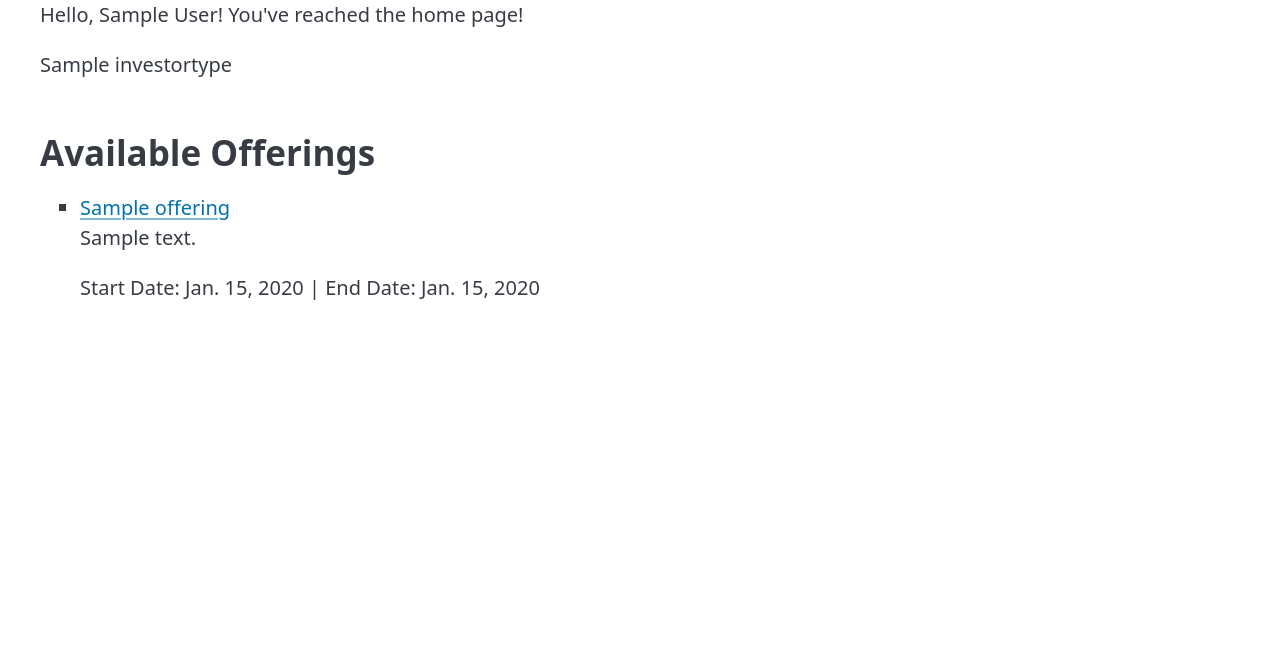
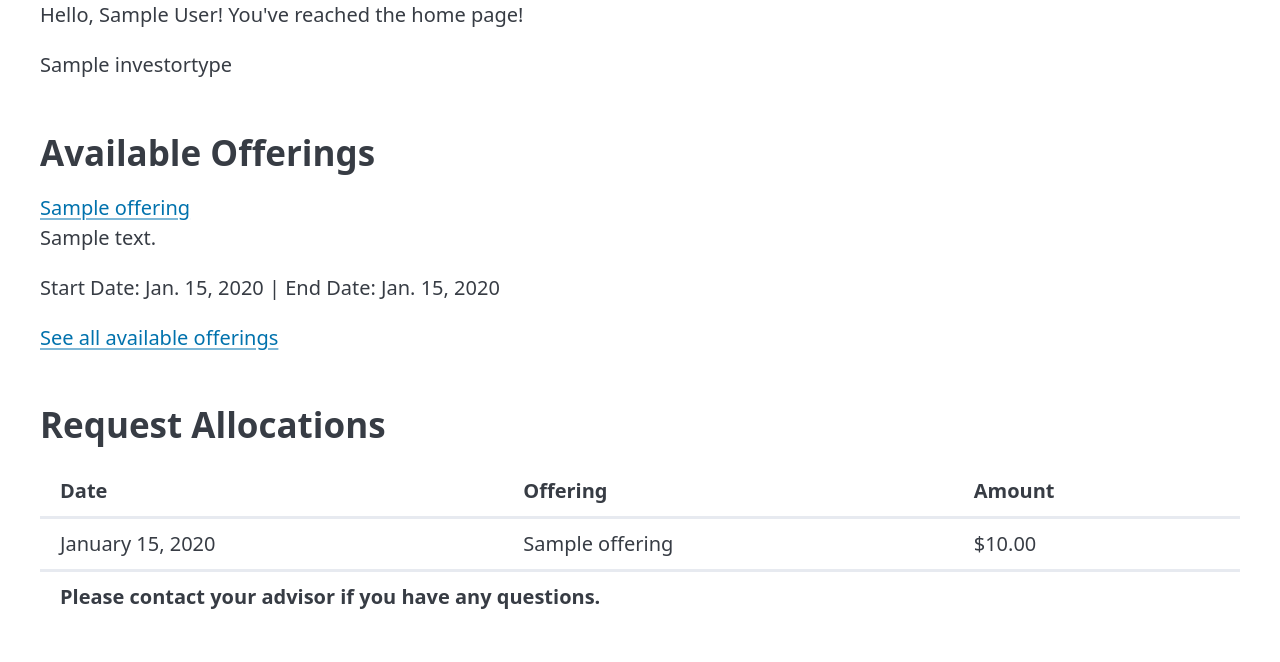
Before and after one commit to Edinunzio/ten_east, a Django app: page /home/ in a window 1280 px wide. Shown: the part 241-903 px from the top of the page. Before the commit the page ends 541 px from the top, so only its background shows below. Run offline with Django 5.2, Linux system fonts and the light colour scheme; a user stored in the database is signed in; tables that the repository leaves empty hold one stand-in row (values such as "Sample post").

Commit message:
display req allocations on home page.

```diff
--- a/portal/models.py
+++ b/portal/models.py
@@ -57,4 +57,4 @@ class RequestAllocation(models.Model):
     request_date = models.DateTimeField(auto_now_add=True)
 
     def __str__(self):
-        return f"{self.user.username} - {self.offering.title} - ${self.amount}"
+        return f"{self.user.username} - {self.offering.title} - ${self.amount} - {self.request_date}"
--- a/portal/templates/home.html
+++ b/portal/templates/home.html
@@ -5,5 +5,33 @@
 <p>{{it}}</p>
 {% endfor %}
 <h2>Available Offerings</h2>
-{% include 'offerings/card.html' %}
+{% include 'offerings/items.html' %}
+
+{% if req_allocations %}
+<h2>Request Allocations</h2>
+    <table>
+        <thead>
+            <tr>
+                <th>Date</th>
+                <th>Offering</th>
+                <th>Amount</th>
+            </tr>
+        </thead>
+        <tbody>
+            {% for r in req_allocations %}
+            <tr>
+                <td>{{r.request_date|date:"F j, Y"}}</td>
+                <td>{{r.offering}}</td>
+                <td>${{r.amount}}</td>
+            </tr>
+            {% endfor %}
+        </tbody>
+        <tfoot>
+            <tr>
+                <td colspan="3">Please contact your advisor if you have any questions.</td>
+            </tr>
+        </tfoot>
+    </table>
+{% endif %}
+
 {% endblock %}
--- /dev/null
+++ b/portal/templates/offerings/items.html
@@ -0,0 +1,8 @@
+{% for offering in offerings|slice:3 %}
+<section>
+    <a href="{% url 'offerings_detail' slug=offering.slug %}">{{ offering.title }}</a>
+    <p>{{ offering.summary |truncatewords:40 }}</p>
+    <p>Start Date: {{ offering.start_date }} | End Date: {{ offering.end_date }}</p>
+</section>
+{% endfor %}
+<section><a href="{% url 'offerings_list' %}">See all available offerings</a></section>
--- a/portal/templates/offerings/offerings_list.html
+++ b/portal/templates/offerings/offerings_list.html
@@ -2,5 +2,8 @@
 
 {% block content %}
 <h2>Available Offerings</h2>
-{% include 'offerings/card.html' %}
+{% include 'offerings/items.html' %}
+<hr>
+<h3>Past Offerings</h3>
+{% include 'offerings/past_items.html' %}
 {% endblock %}
--- a/portal/templates/offerings/card.html
+++ b/portal/templates/offerings/past_items.html
@@ -1,9 +1,7 @@
-<ul>
-{% for offering in offerings %}
-    <li>
-    <a href="{% url 'offerings_detail' slug=offering.slug %}">{{ offering.title }}</a>
+{% for offering in past_offerings %}
+<section>
+    <strong>{{ offering.title }}</strong>
     <p>{{ offering.summary |truncatewords:40 }}</p>
     <p>Start Date: {{ offering.start_date }} | End Date: {{ offering.end_date }}</p>
-    </li>
+</section>
 {% endfor %}
-</ul>
--- a/portal/views.py
+++ b/portal/views.py
@@ -1,8 +1,7 @@
 import json
 from django.shortcuts import render, redirect
-from django.contrib.auth.forms import UserCreationForm
 from .forms import CustomUserCreationForm
-from django.contrib.auth import login, authenticate
+from django.contrib.auth import login
 from django.shortcuts import get_object_or_404
 from django.contrib.auth.decorators import login_required
 
@@ -30,12 +29,16 @@ def home(request):
     phone_number = user.phone_number
     country_of_residence = user.country_of_residence
     user_investor_types = request.user.investor_types.all()
-    offerings = Offering.objects.filter(
+    active_offerings = Offering.objects.filter(
         is_active=True,
         investor_types__in=user_investor_types
     ).distinct().order_by('-start_date')
+    req_allocations = RequestAllocation.objects.filter(
+        user=user
+    )
     return render(request, 'home.html', {
-        'offerings': offerings,
+        'offerings': active_offerings,
+        'req_allocations': req_allocations,
         'username': (user.first_name + ' ' + user.last_name),
         'phone_number': phone_number,
         'country_of_residence': country_of_residence,
@@ -49,9 +52,14 @@ def offerings_list(request):
         is_active=True,
         investor_types__in=user_investor_types
     ).distinct().order_by('-start_date')
+    past_offerings = Offering.objects.filter(
+        is_active=False,
+        investor_types__in=user_investor_types
+    ).distinct().order_by('-end_date')
 
     return render(request, 'offerings/offerings_list.html', {
-        'offerings': offerings
+        'offerings': offerings,
+        'past_offerings': past_offerings
     })
 
 @login_required
```
Also changed, not shown: portal/admin.py (+13 -1 lines), README.md.
